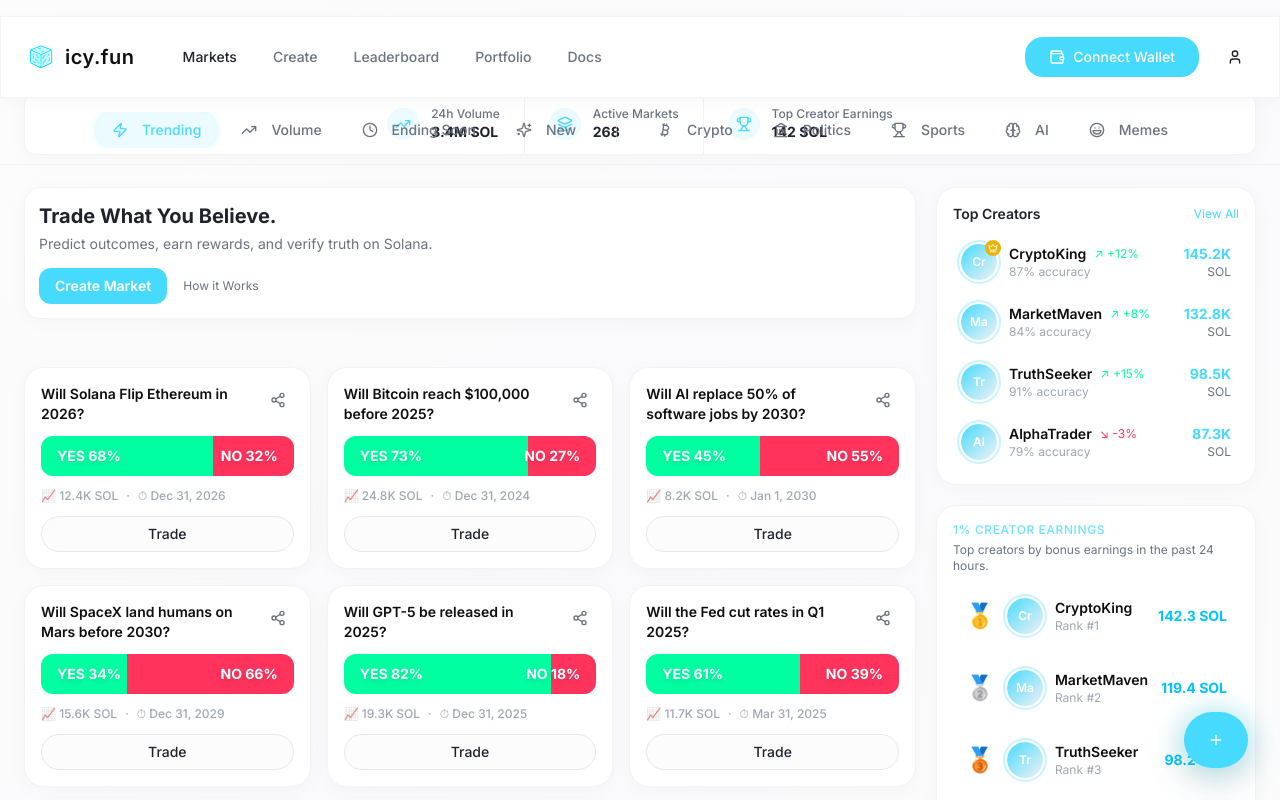
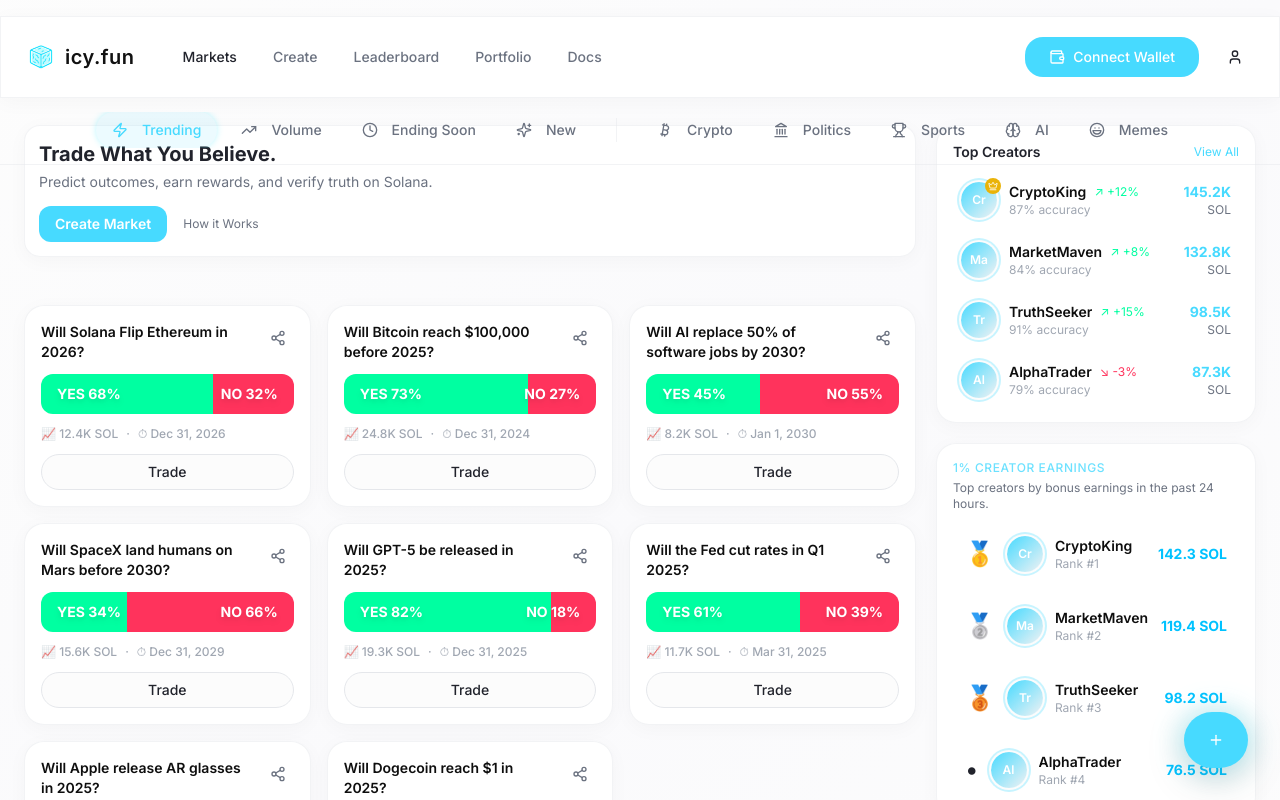
Before and after one commit to nanoicy/klone-, a React (Vite) app: page / in a window 1280 px wide. Shown: the top 800 px of the page. Built offline with nearby package versions, Linux system fonts and the light colour scheme; the HTML template or start-up script is replaced by a standard one.

Commit message:
Remove MetricsStrip component

```diff
--- a/src/components/MetricsStrip.tsx
+++ /dev/null
@@ -1,36 +0,0 @@
-import { TrendingUp, Layers, Trophy } from "lucide-react";
-
-const MetricsStrip = () => {
-  const metrics = [
-    { label: "24h Volume", value: "3.4M SOL", icon: TrendingUp },
-    { label: "Active Markets", value: "268", icon: Layers },
-    { label: "Top Creator Earnings", value: "142 SOL", icon: Trophy },
-  ];
-
-  return (
-    <div className="glass rounded-xl border-border/50 backdrop-blur-xl mb-6">
-      <div className="flex items-center justify-center divide-x divide-border/50">
-        {metrics.map((metric, index) => (
-          <div
-            key={index}
-            className="flex items-center gap-3 px-6 py-3 first:pl-6 last:pr-6"
-          >
-            <div className="p-2 rounded-lg bg-primary/10">
-              <metric.icon className="w-4 h-4 text-primary" />
-            </div>
-            <div>
-              <div className="text-xs text-muted-foreground font-medium">
-                {metric.label}
-              </div>
-              <div className="text-sm font-bold text-foreground">
-                {metric.value}
-              </div>
-            </div>
-          </div>
-        ))}
-      </div>
-    </div>
-  );
-};
-
-export default MetricsStrip;
--- a/src/pages/Index.tsx
+++ b/src/pages/Index.tsx
@@ -2,7 +2,6 @@ import TopBar from "@/components/TopBar";
 import HorizontalFilterBar from "@/components/HorizontalFilterBar";
 import MarketCard from "@/components/MarketCard";
 import RightSidebar from "@/components/RightSidebar";
-import MetricsStrip from "@/components/MetricsStrip";
 import FloatingCreateButton from "@/components/FloatingCreateButton";
 
 const mockMarkets = [
@@ -71,9 +70,6 @@ const Index = () => {
       <HorizontalFilterBar />
 
       <main className="container mx-auto px-6 pt-6 pb-12">
-        {/* Metrics Strip */}
-        <MetricsStrip />
-
         <div className="flex gap-5 mt-8">
           {/* Main Market Feed */}
           <div className="flex-1 space-y-6">
```
